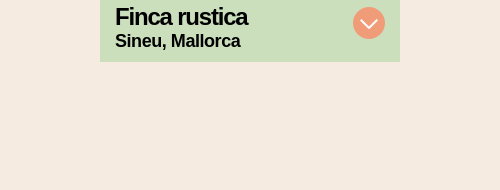
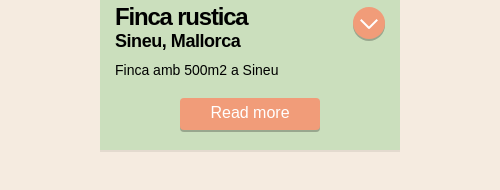
Before and after one commit to D1f3r3nt/etv-allotjaments, an Electron app: page pages/index.html in a window 500 px wide. Shown: the part 332-522 px from the top of the page. Drawn offline with Linux system fonts and the light colour scheme.

Commit message:
principal_html_2

```diff
--- a/pages/index.html
+++ b/pages/index.html
@@ -12,16 +12,26 @@
     <div class="cards">
         <div class="card">
             <div class="imatge">
-                <img src="https://source.unsplash.com/300x225/?wave" alt="wave"/>
+                <img src="https://source.unsplash.com/300x225/?wave" alt="wave" />
             </div>
             <div class="titol">
                 <a href="#" class="info btn">
                     <span class="left"></span>
                     <span class="right"></span>
-                  </a>
+                </a>
                 <h2>Finca rustica
                     <small>Sineu, Mallorca</small>
                 </h2>
+            </div>
+            <div class="card-flap flap1">
+                <div class="card-description">
+                    Finca amb 500m2 a Sineu
+                </div>
+                <div class="card-flap flap2">
+                    <div class="card-actions">
+                        <a href="login.html" class="btn">Read more</a>
+                    </div>
+                </div>
             </div>
         </div>
 
--- a/styles/index.css
+++ b/styles/index.css
@@ -30,6 +30,30 @@ img {
 
 a.btn {
     background-color: #f19c79;
+    border-radius: 4px;
+    box-shadow: 0 2px 0px 0 rgba(0, 0, 0, 0.25);
+    color: white;
+    display: inline-block;
+    padding: 6px 30px 8px;
+    position: relative;
+    text-decoration: none;
+    transition: all 0.1s 0s ease-out;
+}
+
+.no_touch a.btn:hover {
+    background: #a44a3f;
+    box-shadow: 0px 8px 2px 0 rgba(0, 0, 0, 0.075);
+    transform: translateY(-2px);
+    transition: all 0.25s 0s ease-out;
+}
+
+.no_touch a.btn:active,
+a.btn:active {
+    background: #a44a3f;
+    box-shadow: 0 1px 0px 0 rgba(255, 255, 255, 0.25);
+    transform: translate3d(0, 1px, 0);
+    transition: all 0.025s 0s ease-out;
+
 }
 
 a.info {
@@ -43,7 +67,7 @@ a.info {
 
 }
 
-span{
+span {
     background: white;
     display: block;
     height: 2px;
@@ -57,6 +81,7 @@ span.left {
     right: 14px;
     transform: rotate(45deg);
 }
+
 span.right {
     left: 14px;
     transform: rotate(-45deg);
@@ -82,3 +107,33 @@ small {
     font-weight: 600;
     letter-spacing: -0.025em;
 }
+
+div.card-description{
+    padding: 0 15px 10px;
+    position: relative;
+    font-size: 14px;
+}
+
+div.card-actions {
+    box-shadow: 0 2px 0px 0 rgba(0,0,0,0.075);
+  padding: 10px 15px 20px;
+  text-align: center;
+}
+
+div.card-flat{
+    background: darken(white,15);
+    position: absolute;
+    width: 100%;
+    transform-origin: top;
+    transform: rotateX(-90deg);
+}
+
+div.flap1{
+    transition: all 0.3s 0.3s ease-out;
+    z-index: -1;
+}
+
+div.flap2{
+    transition: all 0.3s 0s ease-out;
+    z-index: -2;
+}
```
Lines whose indentation alone changed are shown as unchanged.
